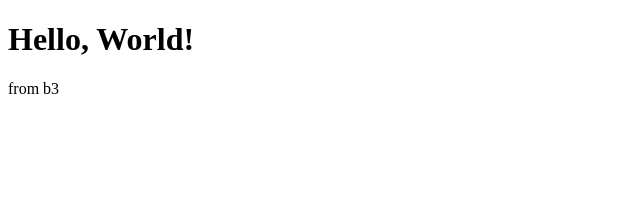
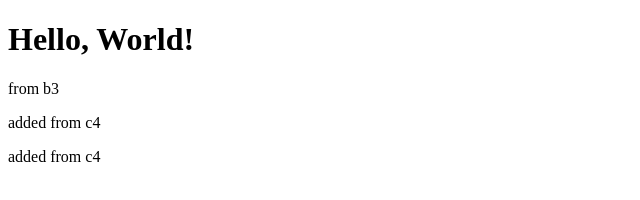
Before and after one commit to rivkarom/branches, a plain HTML site: page index.html in a window 1280 px wide. Shown: the whole page, without its empty margins (0-640 px from the left). Drawn offline with Linux system fonts and the light colour scheme.

Commit message:
added from c4

```diff
--- a/index.html
+++ b/index.html
@@ -6,5 +6,8 @@
 <body>
     <h1>Hello, World!</h1>
     <p>from b3</p>
+    </p>
+    <p>added from c4</p>
+    <p>added from c4</p>
 </body>
 </html>
```
